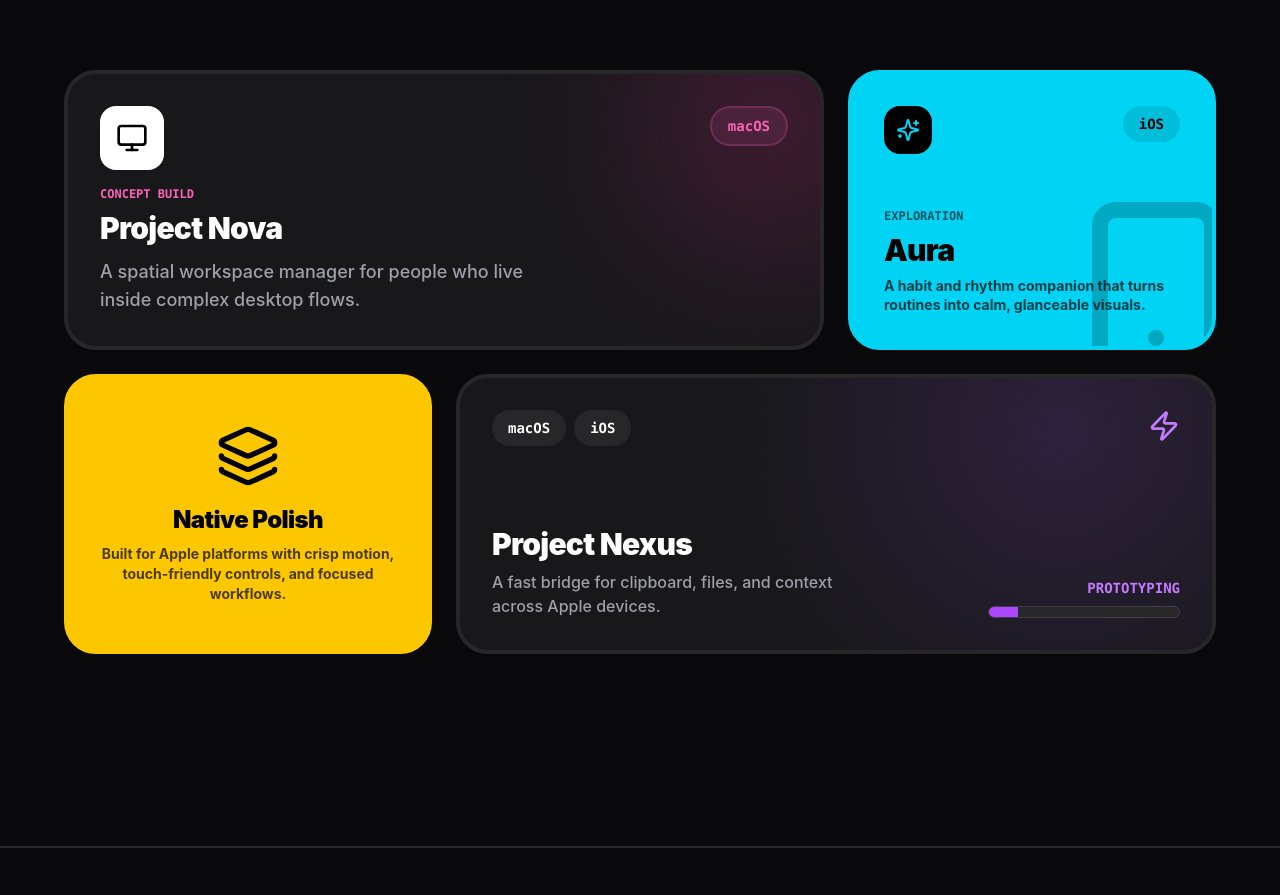
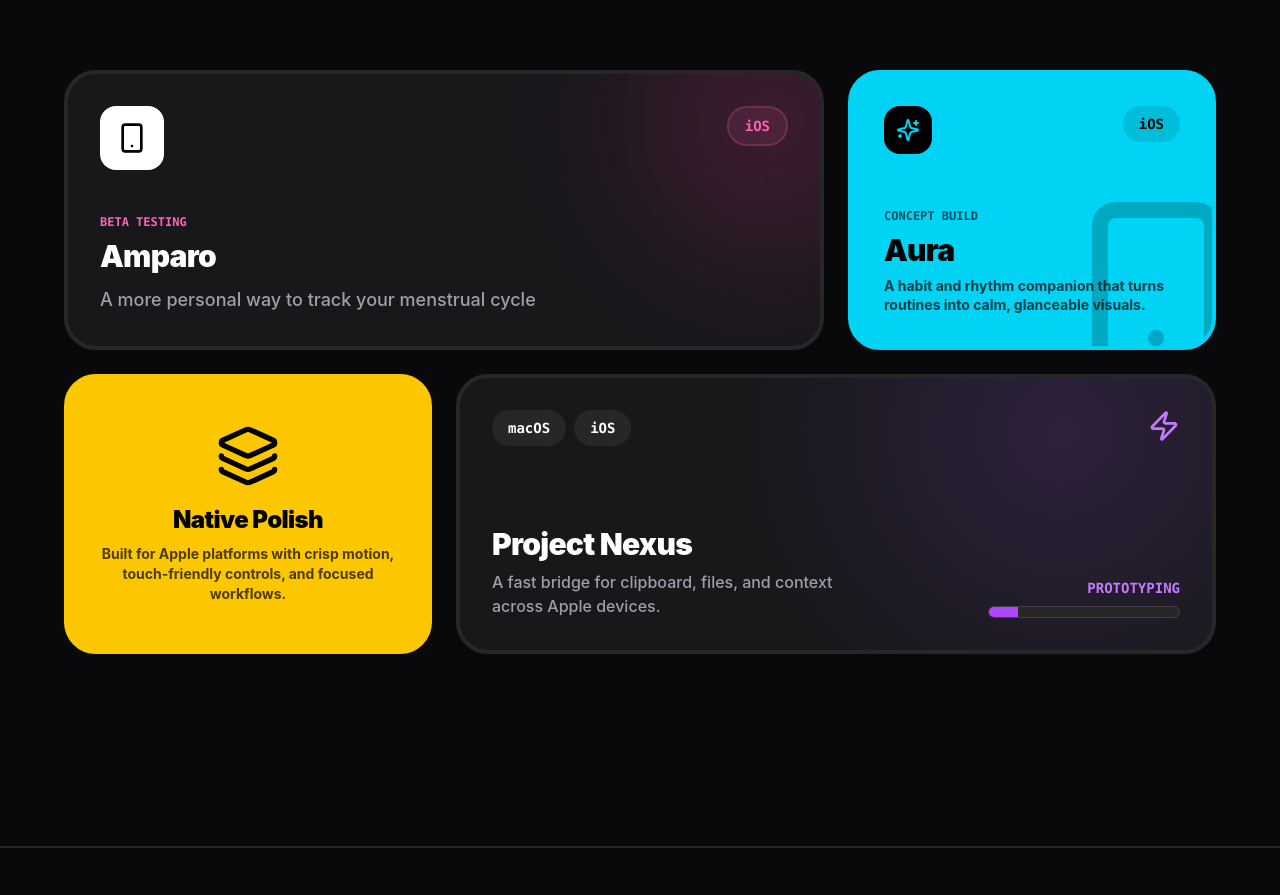
Before and after one commit to retraclabs/retraclabs.github.io, a React (Vite) app: page / in a window 1280 px wide. Shown: the part 1860-2755 px from the top of the page. Built offline with nearby package versions, Linux system fonts and the light colour scheme.

Commit message:
Added Project Amparo to site.

```diff
--- a/src/app/data/projects.ts
+++ b/src/app/data/projects.ts
@@ -16,32 +16,34 @@ export type Project = {
 
 export const projects: Project[] = [
   {
-    slug: 'nova',
-    name: 'Project Nova',
-    platform: 'macOS',
-    status: 'Concept Build',
+    slug: 'amparo',
+    name: 'Amparo',
+    platform: 'iOS',
+    status: 'Beta Testing',
     accent: 'pink',
     accentText: 'text-pink-400',
-    icon: Monitor,
-    summary: 'A spatial workspace manager for people who live inside complex desktop flows.',
+    icon: Smartphone,
+    summary: 'A more personal way to track your menstrual cycle',
     description:
-      'Nova is an experimental macOS utility for arranging windows, workspaces, and task contexts with a more visual sense of place. The goal is to make a desktop feel less like a stack of rectangles and more like a system you can navigate.',
+      'Amparo is an iOS cycle-tracking app designed around privacy, clarity, and emotional ease. Instead of turning your' +
+        'body into a dashboard of warnings and streaks, Amparo helps you notice patterns, track symptoms, and prepare' +
+        'for what is coming with a calmer, more human interface.',
     highlights: [
-      'Spatial window grouping for repeatable work contexts',
-      'Fast keyboard-first controls with visual recall',
-      'Designed for creative, research, and development workflows',
+        'Private cycle, symptom, and mood tracking built for everyday use',
+        'Pattern insights that help users understand their own rhythms over time',
+        'A gentle visual language that avoids shame, pressure, or alarmist design',
     ],
     nextSteps: [
-      'Build the first clickable prototype',
-      'Test workspace presets against real daily workflows',
-      'Decide which interactions belong in Swift versus supporting services',
+        'Expand beta testing with a small group of trusted users',
+        'Refine predictions, reminders, and symptom logging flows',
+        'Review privacy language and App Store health-data requirements before launch',
     ],
   },
   {
     slug: 'aura',
     name: 'Aura',
     platform: 'iOS',
-    status: 'Exploration',
+    status: 'Concept Build',
     accent: 'cyan',
     accentText: 'text-cyan-400',
     icon: Smartphone,
```
